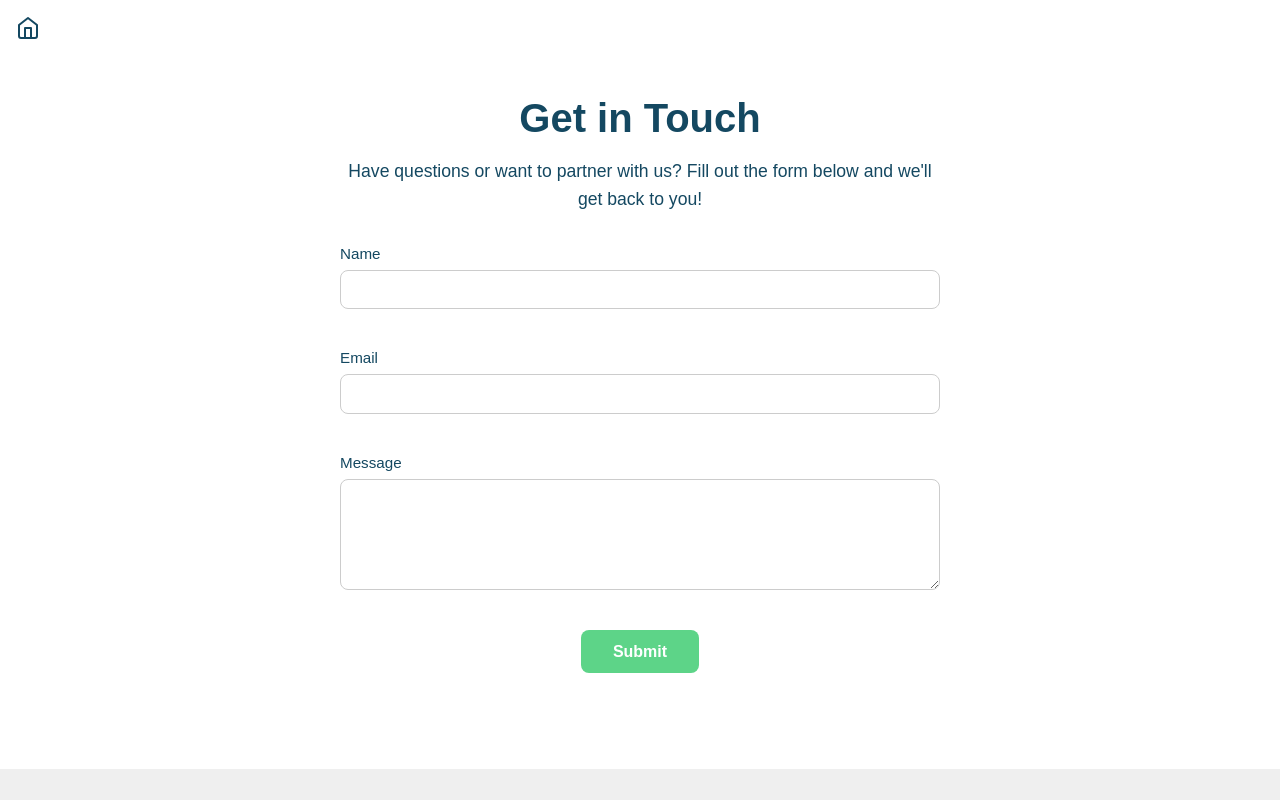
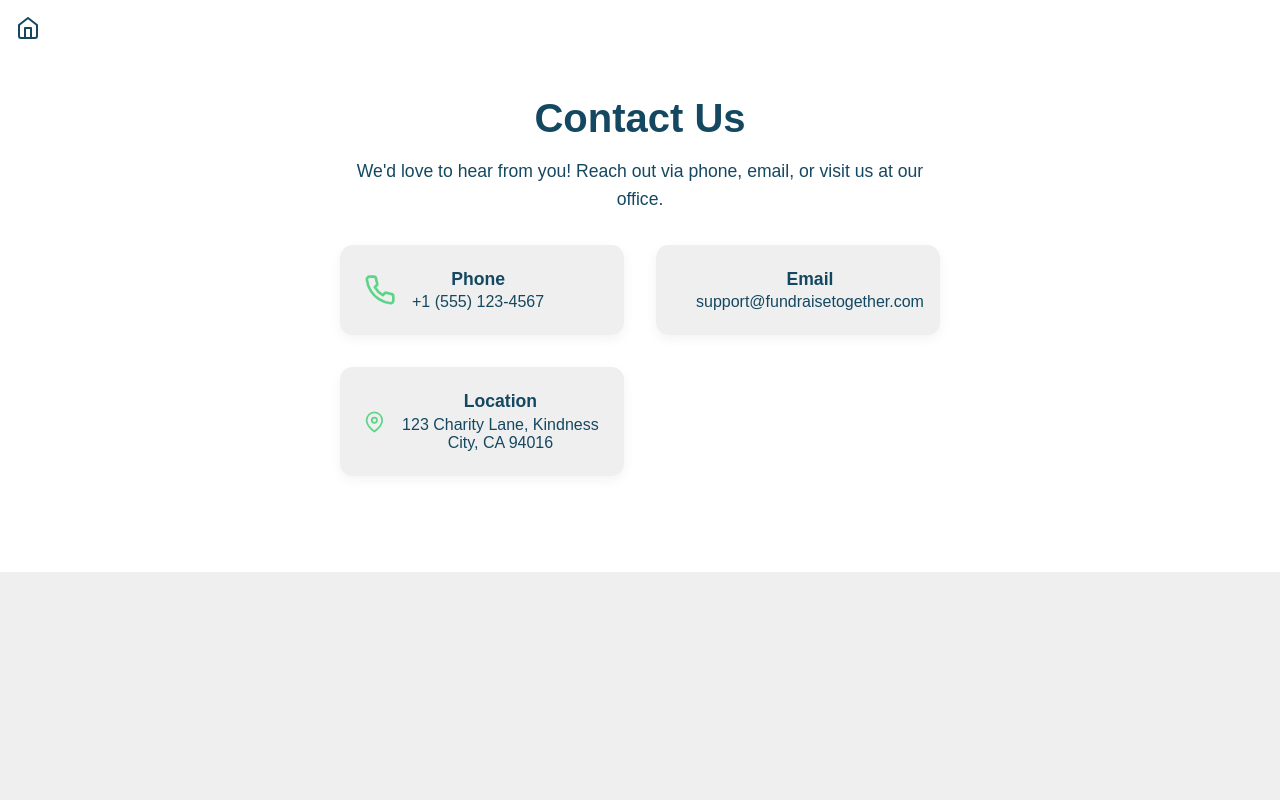
Before and after one commit to CampaignFund/frontend, a React (Vite) app: page /contact in a window 1280 px wide. Built offline with nearby package versions, Linux system fonts and the light colour scheme; no server answers.

Commit message:
[FIX] Contact Fixes

```diff
--- a/src/css/Contact.css
+++ b/src/css/Contact.css
@@ -3,6 +3,15 @@
   background-color: var(--color-surface);
   display: flex;
   justify-content: center;
+  position: relative;
+}
+
+.home-icon {
+  position: absolute;
+  top: 1rem;
+  left: 1rem;
+  font-size: 1.5rem;
+  color: var(--color-primary);
 }
 
 .contact-container {
@@ -24,58 +33,43 @@
   margin-bottom: 2rem;
 }
 
-.contact-form {
-  display: flex;
-  flex-direction: column;
-  gap: 1.5rem;
+.contact-info {
+  display: grid;
+  grid-template-columns: repeat(auto-fit, minmax(180px, 1fr));
+  gap: 2rem;
 }
 
-.contact-form label {
+.info-card {
+  background: var(--color-background);
+  padding: 1.5rem;
+  border-radius: 0.8rem;
   display: flex;
-  flex-direction: column;
-  text-align: left;
-  font-size: 0.95rem;
-  color: var(--color-text-dark);
-}
-
-.contact-form input,
-.contact-form textarea {
-  margin-top: 0.5rem;
-  padding: 0.6rem;
-  border: 1px solid #ccc;
-  border-radius: 0.5rem;
-  font-size: 1rem;
-  transition: border-color var(--transition-fast);
-}
-
-.contact-form input:focus,
-.contact-form textarea:focus {
-  border-color: var(--color-primary);
-  outline: none;
-}
-
-.contact-button {
-  align-self: center;
-  padding: 0.8rem 2rem;
-  background-color: var(--color-accent);
-  color: var(--color-text-light);
-  border: none;
-  border-radius: 0.5rem;
-  font-size: 1rem;
-  font-weight: 600;
-  cursor: pointer;
+  align-items: center;
+  gap: 1rem;
+  box-shadow: 0 4px 12px rgba(0,0,0,0.05);
   transition: transform var(--transition-fast), box-shadow var(--transition-fast);
 }
 
-.contact-button:hover {
-  transform: translateY(-2px);
-  box-shadow: 0 6px 16px rgba(0, 0, 0, 0.1);
+.info-card:hover {
+  transform: translateY(-4px);
+  box-shadow: 0 8px 24px rgba(0,0,0,0.1);
 }
 
-.contact-error {
-  margin-top: 1rem;
-  color: red;
-  font-size: 0.9rem;
+.info-icon {
+  font-size: 2rem;
+  color: var(--color-accent);
+}
+
+.info-card h3 {
+  margin: 0;
+  font-size: 1.1rem;
+  color: var(--color-primary);
+}
+
+.info-card p {
+  margin: 0.2rem 0 0;
+  font-size: 1rem;
+  color: var(--color-text-dark);
 }
 
 @media (max-width: 600px) {
@@ -85,7 +79,4 @@
   .contact-text {
     font-size: 1rem;
   }
-  .contact-button {
-    width: 100%;
-  }
 }
--- a/src/pages/Contact.jsx
+++ b/src/pages/Contact.jsx
@@ -1,84 +1,45 @@
-import { useState } from 'react';
 import '../css/Contact.css';
+import { FiPhone, FiMail, FiMapPin } from 'react-icons/fi';
 import { Link } from 'react-router-dom';
 import { FiHome } from 'react-icons/fi';
 
-const Contact = () => {
-    const [formData, setFormData] = useState({ name: '', email: '', message: '' });
-    const [status, setStatus] = useState(null);
-
-    const handleChange = (e) => {
-        const { name, value } = e.target;
-        setFormData((prev) => ({ ...prev, [name]: value }));
-    };
-
-    const handleSubmit = (e) => {
-        e.preventDefault();
-        setStatus('sending');
-        setTimeout(() => {
-            setStatus('success');
-            setFormData({ name: '', email: '', message: '' });
-        }, 1000);
-    };
-
+const Contact=()=> {
   return (
     <section className="contact-section">
       <Link to="/" className="home-icon"><FiHome /></Link>
       <div className="contact-container">
-                <h2 className="contact-title">Get in Touch</h2>
+        <h2 className="contact-title">Contact Us</h2>
         <p className="contact-text">
-                    Have questions or want to partner with us? Fill out the form below and we'll get back to you!
+          We'd love to hear from you! Reach out via phone, email, or visit us at our office.
         </p>
 
-                <form className="contact-form" onSubmit={handleSubmit}>
-                    <label>
-                        Name
-                        <input
-                            type="text"
-                            name="name"
-                            value={formData.name}
-                            onChange={handleChange}
-                            required
-                        />
-                    </label>
+        <div className="contact-info">
+          <div className="info-card">
+            <FiPhone className="info-icon" />
+            <div>
+              <h3>Phone</h3>
+              <p>+1 (555) 123-4567</p>
+            </div>
+          </div>
 
-                    <label>
-                        Email
-                        <input
-                            type="email"
-                            name="email"
-                            value={formData.email}
-                            onChange={handleChange}
-                            required
-                        />
-                    </label>
+          <div className="info-card">
+            <FiMail className="info-icon" />
+            <div>
+              <h3>Email</h3>
+              <p>support@fundraisetogether.com</p>
+            </div>
+          </div>
 
-                    <label>
-                        Message
-                        <textarea
-                            name="message"
-                            rows="5"
-                            value={formData.message}
-                            onChange={handleChange}
-                            required
-                        />
-                    </label>
-
-                    <button type="submit" className="contact-button">
-                        {status === 'sending'
-                            ? 'Sending...'
-                            : status === 'success'
-                                ? 'Sent!'
-                                : 'Submit'}
-                    </button>
-
-                    {status === 'error' && (
-                        <p className="contact-error">Oops! Something went wrong.</p>
-                    )}
-                </form>
+          <div className="info-card">
+            <FiMapPin className="info-icon" />
+            <div>
+              <h3>Location</h3>
+              <p>123 Charity Lane, Kindness City, CA 94016</p>
+            </div>
+          </div>
+        </div>
       </div>
     </section>
-    );
-}
+)}
 
 export default Contact;
```
Lines whose indentation alone changed are shown as unchanged.
